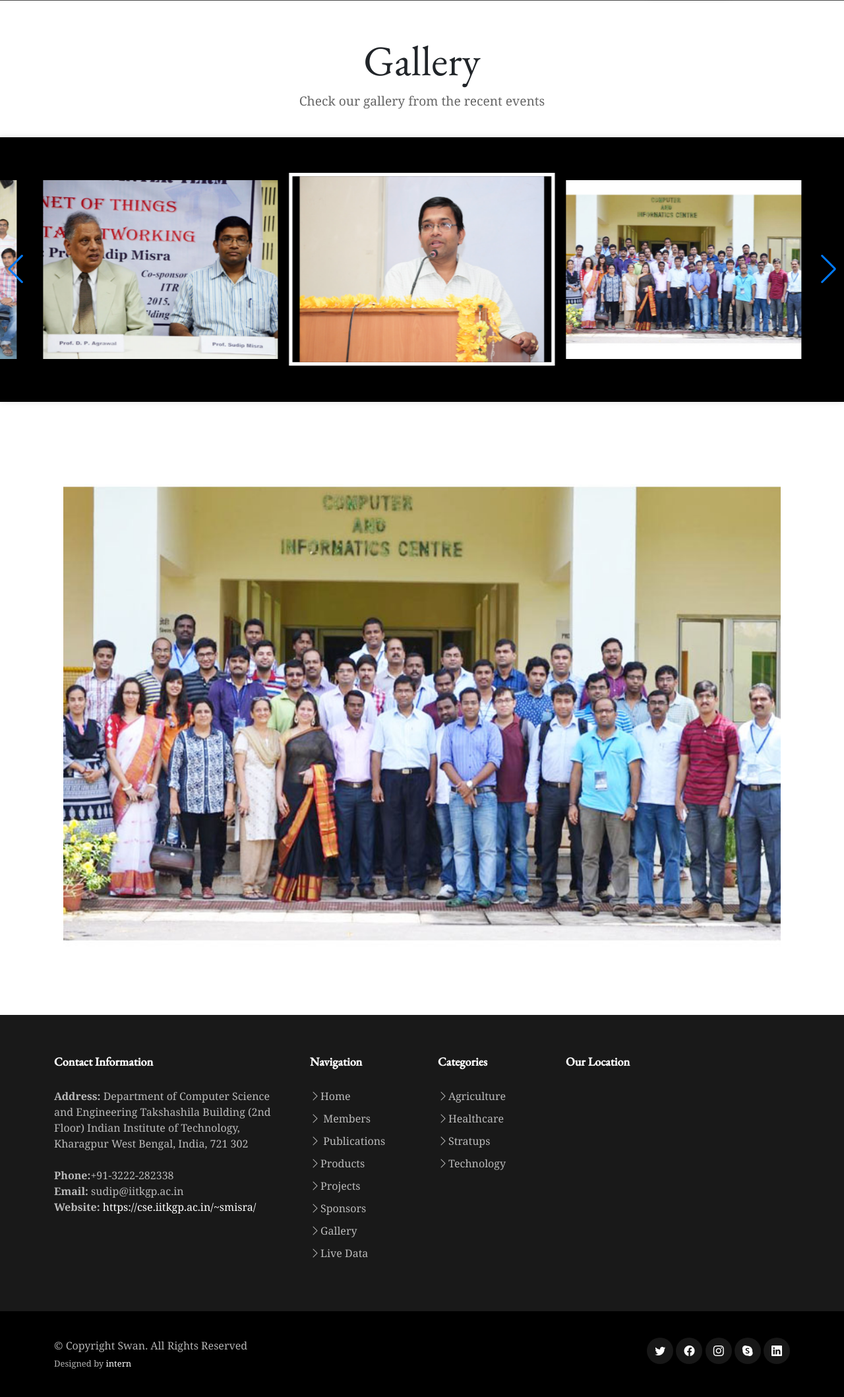
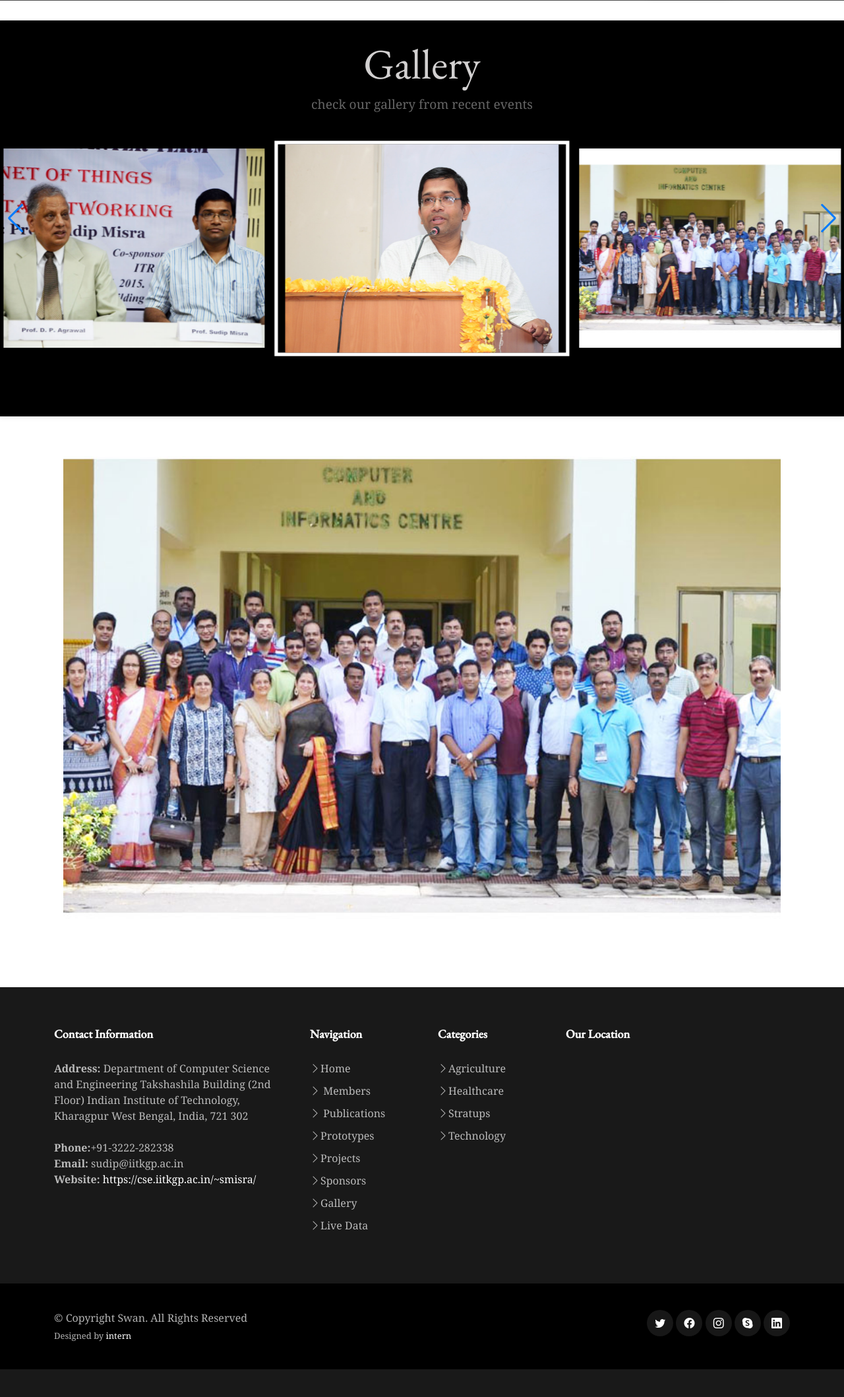
Before and after one commit to Ruhifarhath/swan-backend, a Django app: page /gallery/ in a window 1280 px wide. Shown: the part 134-2251 px from the top of the page at 66% size. After the commit the page ends 2209 px from the top, so only its background shows below. Run offline with Django 5.2, Linux system fonts and the light colour scheme; data comes from the database, SQL or seed files in the repository; both versions use the stored data as it was after the commit; a map, chart or similar area stays blank; some libraries are stand-ins or nearby versions; some web fonts are replaced; grey boxes are pictures that could not be loaded.

Commit message:
style changes in gallery and home page

```diff
--- a/mainApp/static/css/main.css
+++ b/mainApp/static/css/main.css
@@ -90,6 +90,7 @@
 #hero-slider {
   height: 800px;
   width: 100%;
+  margin-top: -6%;
   margin-bottom: -10%;
 }
 
@@ -1103,7 +1104,7 @@ section {
   }
 
   .marquee {
-    animation: marquee 15s linear infinite;
+    animation: marquee 12s linear infinite;
   }
 
   .marquee:hover {
@@ -2182,15 +2183,8 @@ section {
   padding: 0;
   margin: 0;
 }
-
-.timeline-item {
-  position: relative;
-  padding-left: 40px;
-  margin-bottom: 30px;
-}
-
-.timeline-item .timeline-icon {
-  align-items: center;
+ #award-no{
+  background-color: red;
   background-color: var(--bsb-tl-circle-color);
   border: var(--bsb-tl-circle-border-size) solid var(--bsb-tl-circle-border-color);
   border-radius: 50%;
@@ -2203,6 +2197,17 @@ section {
   top: 0;
   width: var(--bsb-tl-circle-size);
   z-index: 1;
+}
+
+.timeline-item {
+  position: relative;
+  padding-left: 40px;
+  margin-bottom: 30px;
+}
+
+.timeline-item .timeline-icon {
+  align-items: center;
+
 }
 
 
@@ -3190,7 +3195,15 @@ section {
 # Gallery Section
 --------------------------------------------------------------*/
 
+#gallery{
+  margin-top: -1.3%;
+  margin-bottom: -3%;
+  background-repeat: no-repeat;
+  /* background: url('https://images.unsplash.com/photo-1504753930079-4c0b71580d40?w=600&auto=format&fit=crop&q=60&ixlib=rb-4.0.3&ixid=M3wxMjA3fDB8MHxzZWFyY2h8MTMwfHxjbG91ZHN8ZW58MHx8MHx8fDA%3D'); */
+}
+
 #gallery-header h2 {
+  color: #d2d0d0;
   margin-top: -2.5%;
   text-align: center;
   font-size: 4em;
@@ -3201,16 +3214,18 @@ section {
   color: #666;
   font-size: 1.2em;
   text-align: center;
-  margin-bottom: 40px;
+  margin-bottom: -1.7%;
 }
 
 #gallery-slider {
-  /* height: 500px; */
+  margin-top: -3%;
+  height: 600px;
   width: 100%;
-  background-color: #000;
-  padding: 60px;
+  background-color: #000000;
+  padding-top: 60px;
+  padding-bottom: 7%;
   box-shadow: 0 0 10px rgba(0, 0, 0, 0.1);
-  margin-bottom: 8%;
+  margin-bottom: 3%;
   position: relative;
 }
 
@@ -3230,7 +3245,7 @@ section {
   max-width: 100%;
   height: auto;
   object-fit: cover;
-  background-color: #000;
+  background-color: #000000;
   border: 5px solid transparent;
 }
 
--- a/mainApp/templates/awardPapers.html
+++ b/mainApp/templates/awardPapers.html
@@ -14,7 +14,7 @@ Award Papers
                   <ul class="timeline">
                       {% for paper in papers %}
                           <li id="publication-item-full" class="timeline-item">
-                             <span class="timeline-icon">{{ forloop.counter }}</span>
+                             {% comment %} <span id="award-no"  class="timeline-icon">{{ forloop.counter }}</span> {% endcomment %}
                               <a href="{{ paper.link }}" target="_blank">
                               <div class="timeline-body">
                                   <div class="timeline-content">
--- a/mainApp/templates/base.html
+++ b/mainApp/templates/base.html
@@ -170,19 +170,19 @@
                 West Bengal, India, 721 302</li> <br>
               <li><strong>Phone:</strong>+91-3222-282338</li>
               <li><strong>Email:</strong> sudip@iitkgp.ac.in</li>
-              <li><strong>Website:</strong><a href="https://cse.iitkgp.ac.in/~smisra/" style="color: #ffffff;"> https://cse.iitkgp.ac.in/~smisra/ </a></li>
+              <li><strong>Website:</strong><a href="https://cse.iitkgp.ac.in/~smisra/" style="color: #ffffff;" target="_blank"> https://cse.iitkgp.ac.in/~smisra/ </a></li>
             </ul>
           </div>
           <div class="col-6 col-lg-2">
             <h3 class="footer-heading">Navigation</h3>
             <ul class="footer-links list-unstyled">
-              <li><a href="index.html"><i class="bi bi-chevron-right"></i>Home</a></li>
-              <li><a href="current-members.html"><i class="bi bi-chevron-right"></i> Members</a></li>
-              <li><a href="awardPapers.html"><i class="bi bi-chevron-right"></i> Publications</a></li>
-              <li><a href="products.html"><i class="bi bi-chevron-right"></i>Products</a></li>
+              <li><a href="/"><i class="bi bi-chevron-right"></i>Home</a></li>
+              <li><a href="/current-members"><i class="bi bi-chevron-right"></i> Members</a></li>
+              <li><a href="/award-winning-papers"><i class="bi bi-chevron-right"></i> Publications</a></li>
+              <li><a href="/prototypes"><i class="bi bi-chevron-right"></i>Prototypes</a></li>
               <li><a href="projects.html"><i class="bi bi-chevron-right"></i>Projects</a></li>
-              <li><a href="sponsors.html"><i class="bi bi-chevron-right"></i>Sponsors</a></li>
-              <li><a href="gallery.html"><i class="bi bi-chevron-right"></i>Gallery</a></li>
+              <li><a href="/sponsors"><i class="bi bi-chevron-right"></i>Sponsors</a></li>
+              <li><a href="/gallery"><i class="bi bi-chevron-right"></i>Gallery</a></li>
               <li><a href="public/liveData.html"><i class="bi bi-chevron-right"></i>Live Data</a></li>
             </ul>
           </div>
--- a/mainApp/templates/gallery.html
+++ b/mainApp/templates/gallery.html
@@ -9,14 +9,15 @@
 
   <!-- ======= Gallery Section ======= -->
   <section id="gallery">
-    <div data-aos="fade-up">
+
+
+    <div id="gallery-slider" class="swiper">
+      <div data-aos="fade-up">
         <div id="gallery-header">
             <h2>Gallery</h2>
-            <p>Check our gallery from the recent events</p>
+            <p>check our gallery from recent events</p>
         </div>
     </div>
-
-    <div id="gallery-slider" class="swiper">
         <div class="swiper-wrapper align-items-center">
             {% for image in images %}
                 <div class="swiper-slide">
```
Also changed, not shown: db.sqlite3.
